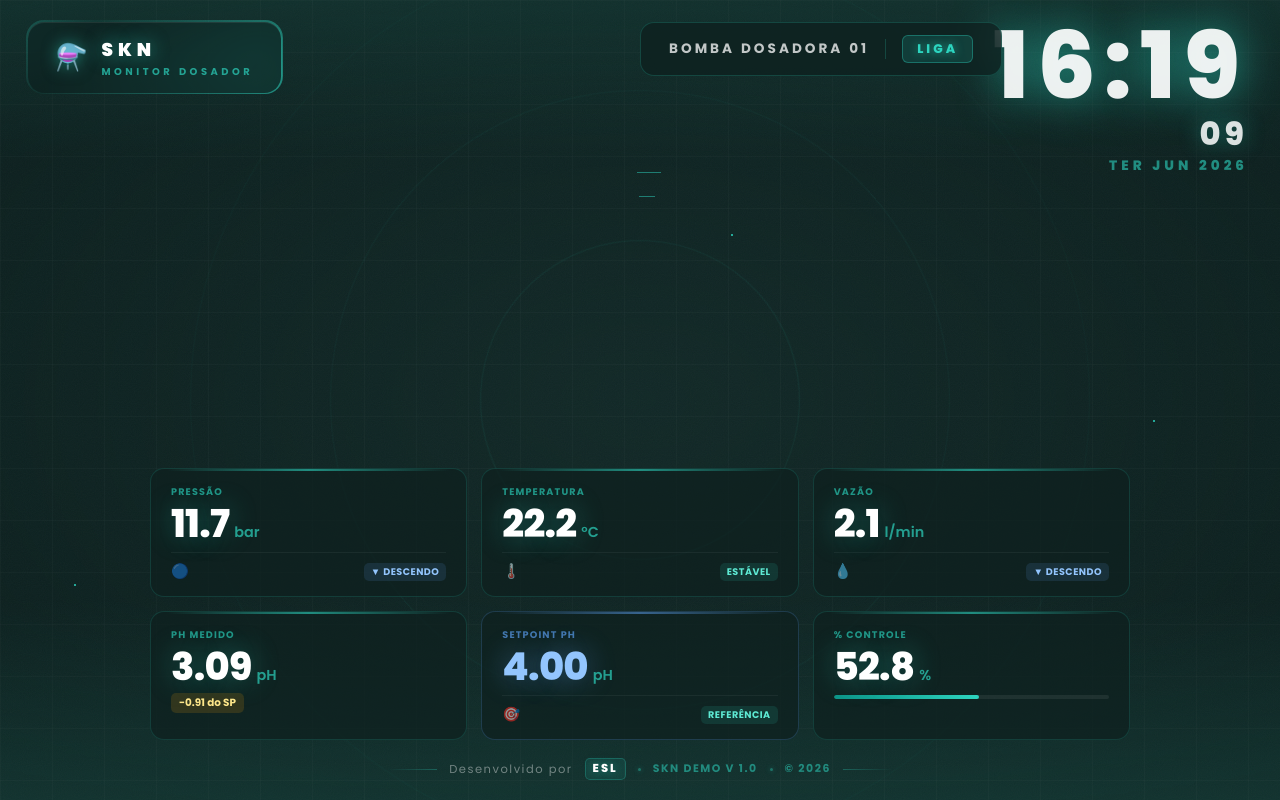
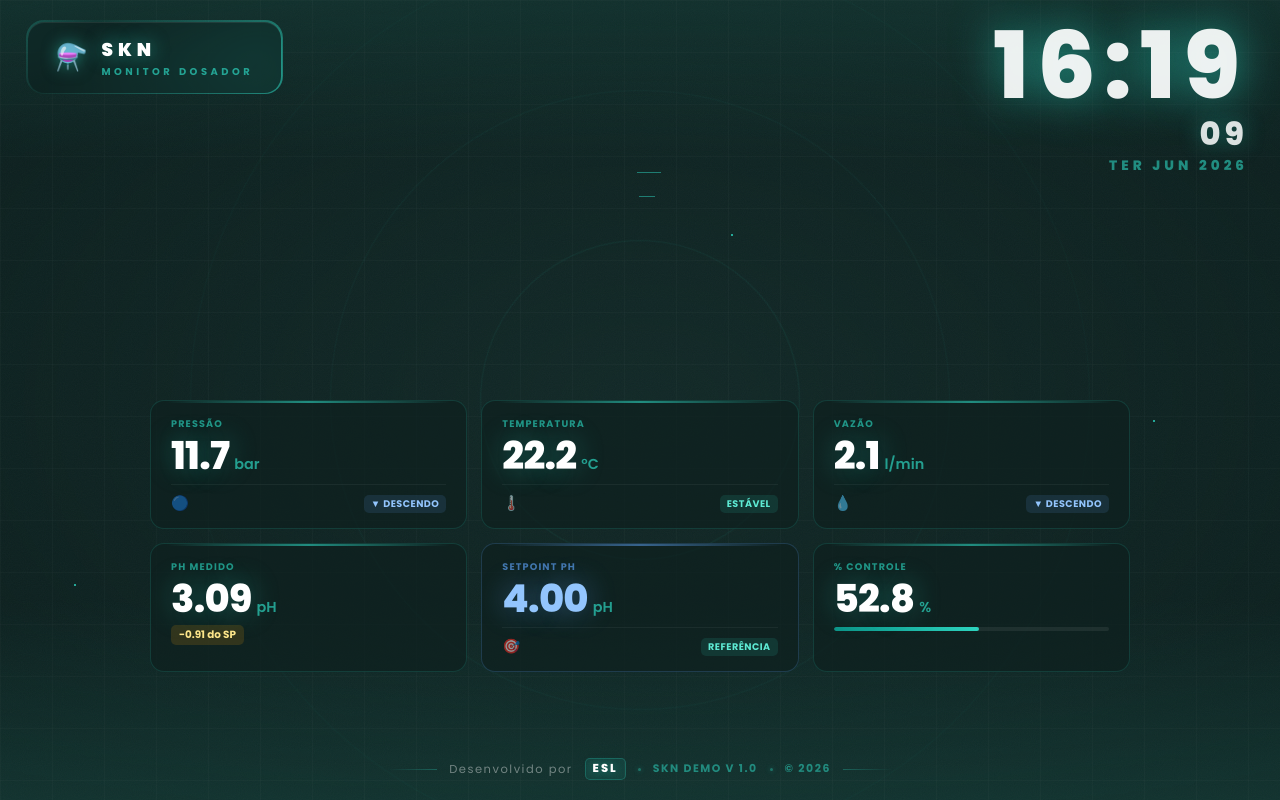
Before and after one commit to edersondsl-ship-it/SKN_VariavelDemo, a website: page public/index.html in a window 1280 px wide. Drawn offline with Linux system fonts and the light colour scheme.

Commit message:
fix: remove status bomba e centraliza grid de variáveis na tela
Co-Authored-By: Claude Sonnet 4.6 <noreply@anthropic.com>

```diff
--- a/public/index.html
+++ b/public/index.html
@@ -160,49 +160,10 @@
       50%     { background-position:100% 50%; }
     }
 
-    /* ── STATUS BOMBA (centro-topo das cards) ── */
-    #status-bar {
-      position:fixed; top:22px; left:50%; transform:translateX(-50%);
-      z-index:20; display:flex; align-items:center; gap:16px;
-      background:rgba(14,32,31,.78);
-      border:1px solid rgba(45,212,191,.2);
-      border-radius:14px; padding:12px 28px;
-      backdrop-filter:blur(18px);
-      animation:fadeUp .4s ease 1.4s both;
-    }
-    .bomba-nome {
-      font-size:.85rem; font-weight:700; letter-spacing:3px;
-      text-transform:uppercase; color:rgba(255,255,255,.75);
-    }
-    .sep {
-      width:1px; height:20px;
-      background:rgba(45,212,191,.2);
-    }
-    .liga-badge {
-      font-size:.78rem; font-weight:800; letter-spacing:3px;
-      text-transform:uppercase; padding:4px 14px;
-      border-radius:6px;
-    }
-    .liga-badge.on {
-      background:rgba(45,212,191,.15);
-      color:#2dd4bf;
-      border:1px solid rgba(45,212,191,.35);
-      text-shadow:0 0 10px rgba(45,212,191,.7);
-      animation:ligaPulse 2s ease-in-out infinite;
-    }
-    .liga-badge.off {
-      background:rgba(100,116,139,.1);
-      color:rgba(200,200,200,.4);
-      border:1px solid rgba(100,116,139,.2);
-    }
-    @keyframes ligaPulse {
-      0%,100% { box-shadow:0 0 0 0 rgba(45,212,191,.3); }
-      50%     { box-shadow:0 0 0 5px rgba(45,212,191,0); }
-    }
-
     /* ── CARDS CONTAINER ── */
     #cards-wrap {
-      position:fixed; bottom:60px; left:0; right:0;
+      position:fixed; top:50%; left:0; right:0;
+      transform:translateY(-50%);
       z-index:20; padding:0 32px;
       animation:fadeUp .5s ease 1.6s both;
     }
@@ -347,7 +308,6 @@
       #hud-clock { font-size:3.8rem; letter-spacing:5px; }
       #hud-date  { top:90px; }
       .hud-date-line1 { font-size:1.4rem; }
-      #status-bar { padding:8px 18px; gap:10px; }
     }
 
     @media (max-width: 480px) {
@@ -386,13 +346,6 @@
         <div class="badge-sub">Monitor Dosador</div>
       </div>
     </div>
-  </div>
-
-  <!-- Status da bomba -->
-  <div id="status-bar">
-    <span class="bomba-nome" id="nomeBomba">Bomba Dosadora 01</span>
-    <div class="sep"></div>
-    <span class="liga-badge on" id="ligaBadge">LIGA</span>
   </div>
 
   <!-- Cards de variáveis -->
```
